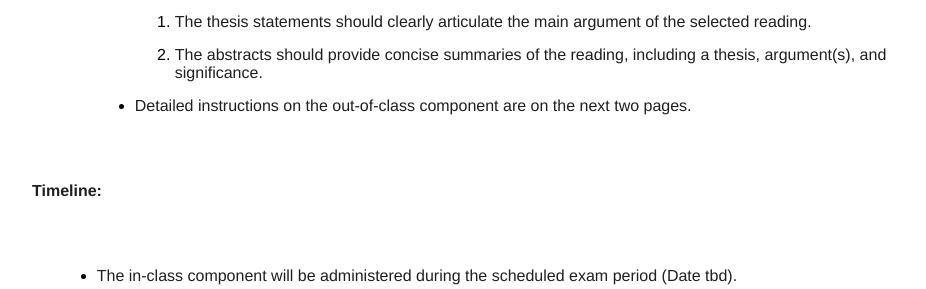
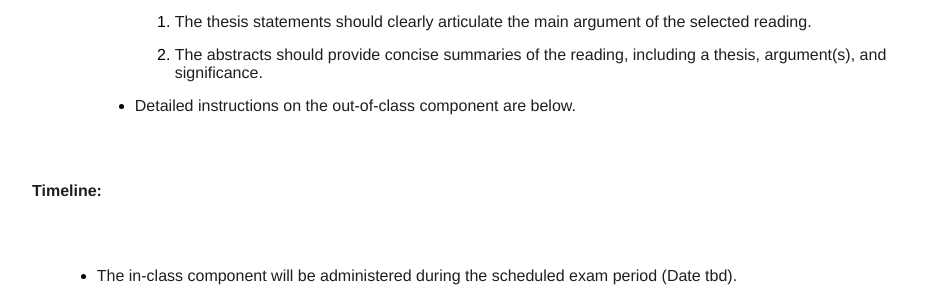
Before and after one commit to kevinjpatton/kevinjpatton.github.io, a Jekyll site: the page built from pedagogy/intro/intro_course_exams.html, in a window 1280 px wide and 900 px high, scrolled down 1256 px. Shown: the part 163-452 px from the top of the window, without its empty margins (160-1086 px from the left). Built offline with Jekyll 4.4.1, drawn with Linux system fonts in a browser that asks for light colours; Markdown is read by kramdown in place of the engine named in the settings.

Commit message:
Update intro_course_exams.html

```diff
--- a/pedagogy/intro/intro_course_exams.html
+++ b/pedagogy/intro/intro_course_exams.html
@@ -66,7 +66,7 @@ title: Pedagogy - Intro Course Exams
       </li>
     </ol>
     <li>
-      <span style="color:#1f1f1f;">Detailed instructions on the out-of-class component are on the next two pages.</span>
+      <span style="color:#1f1f1f;">Detailed instructions on the out-of-class component are below.</span>
     </li>
   </ul>
 </ol>
```
